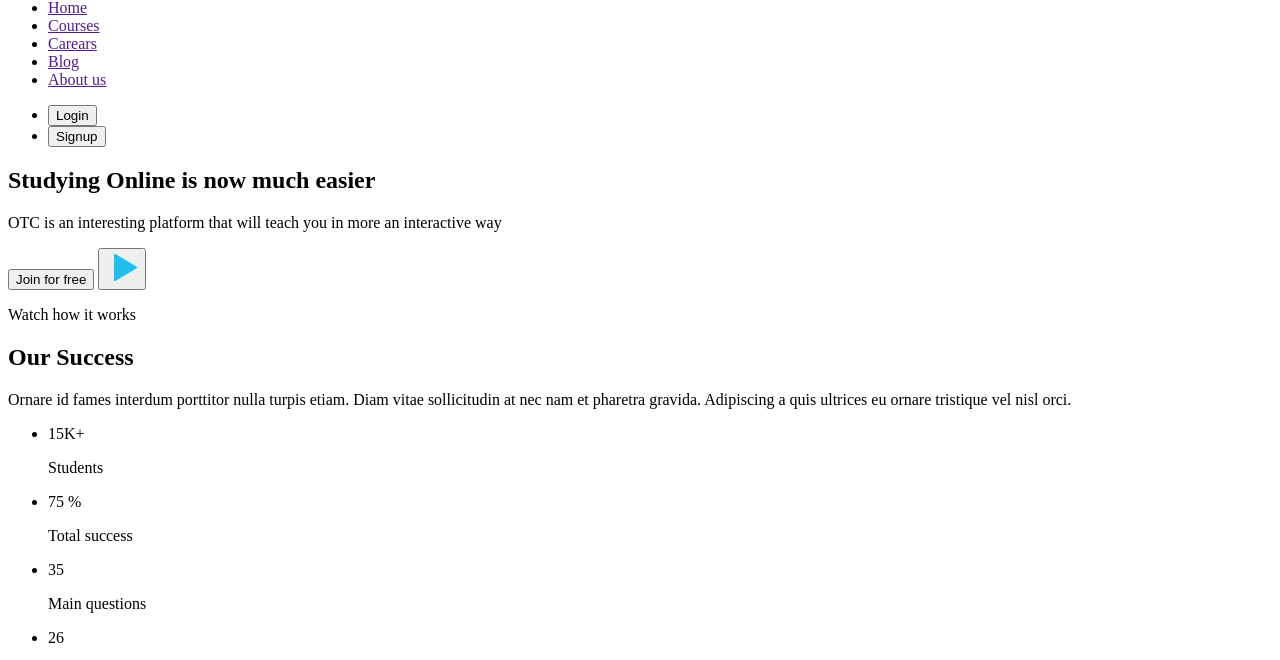
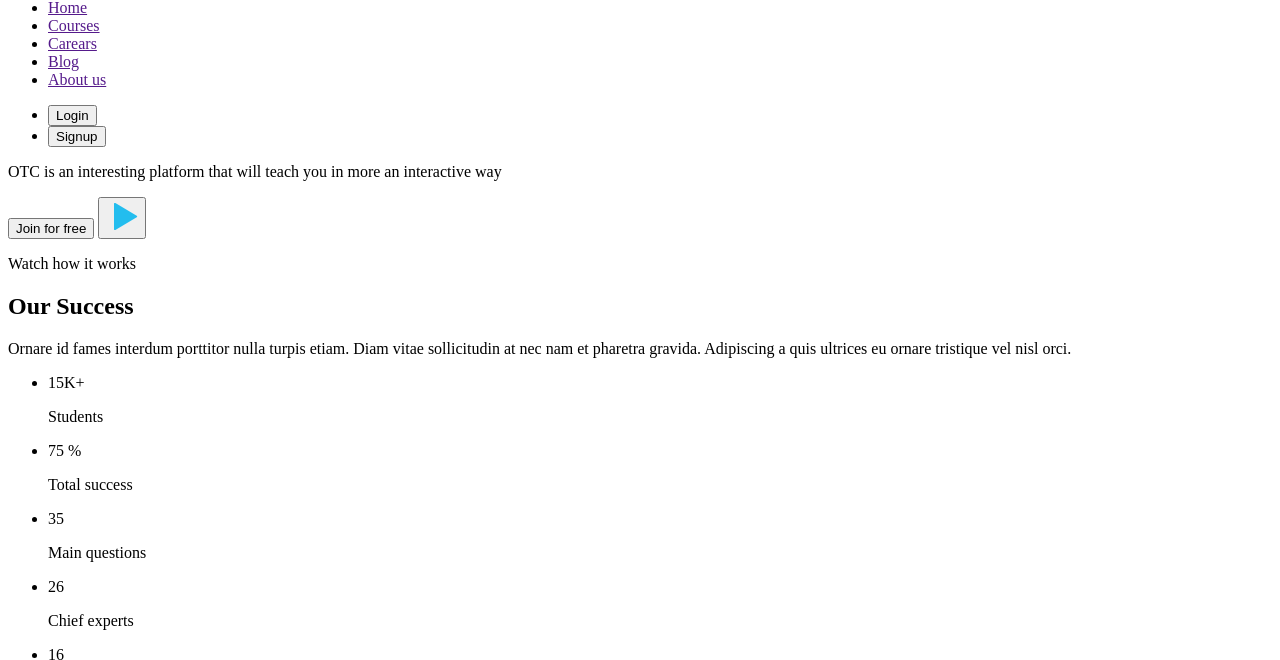
Before and after one commit to GalaidaMaxim/TOTC-test, a plain HTML site: page index.html in a window 1280 px wide. Shown: the part 112-772 px from the top of the page. Drawn offline with Linux system fonts and the light colour scheme.

Commit message:
delete h1

```diff
--- a/index.html
+++ b/index.html
@@ -25,7 +25,7 @@
     </header>
     <main>
       <section>
-        <h1>Studying Online is now much easier</h1>
+        <!-- <h1>Studying Online is now much easier</h1> -->
         <p>
           OTC is an interesting platform that will teach you in more an
           interactive way
```
